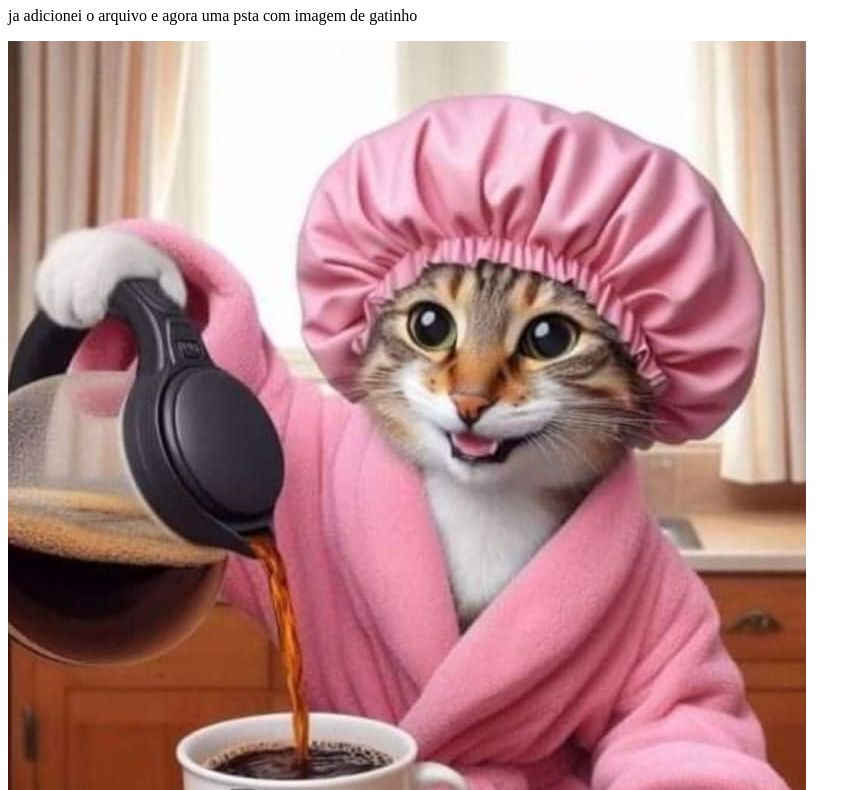
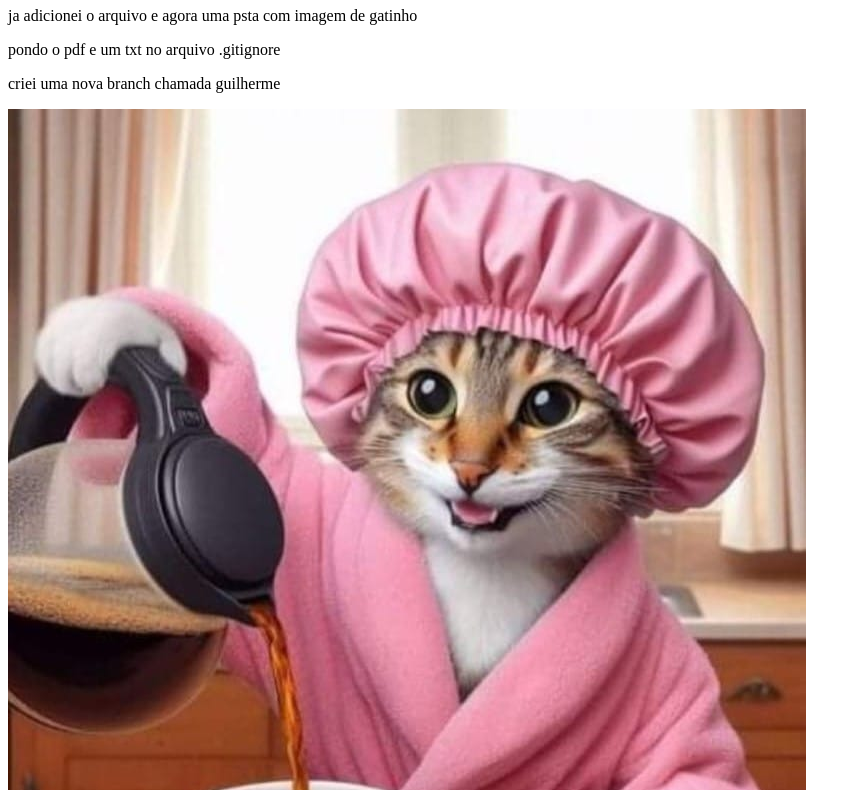
Before and after one commit to guii-barbosa/GitDevops, a plain HTML site: page index.html in a window 1280 px wide. Shown: the part 73-863 px from the top of the page, without its empty margins (0-862 px from the left). Drawn offline with Linux system fonts and the light colour scheme.

Commit message:
enviando para outra branch

```diff
--- a/index.html
+++ b/index.html
@@ -8,6 +8,8 @@
 <body>
     <h1>Aqui vai um título</h1>
     <p>ja adicionei o arquivo e agora uma psta com imagem de gatinho</p>
+    <p>pondo o pdf e um txt no arquivo .gitignore</p>
+    <p>criei uma nova branch chamada guilherme</p>
     <img src="./images/gato.jpeg" alt="gatinho dando bom dia">
 </body>
 </html>
```
